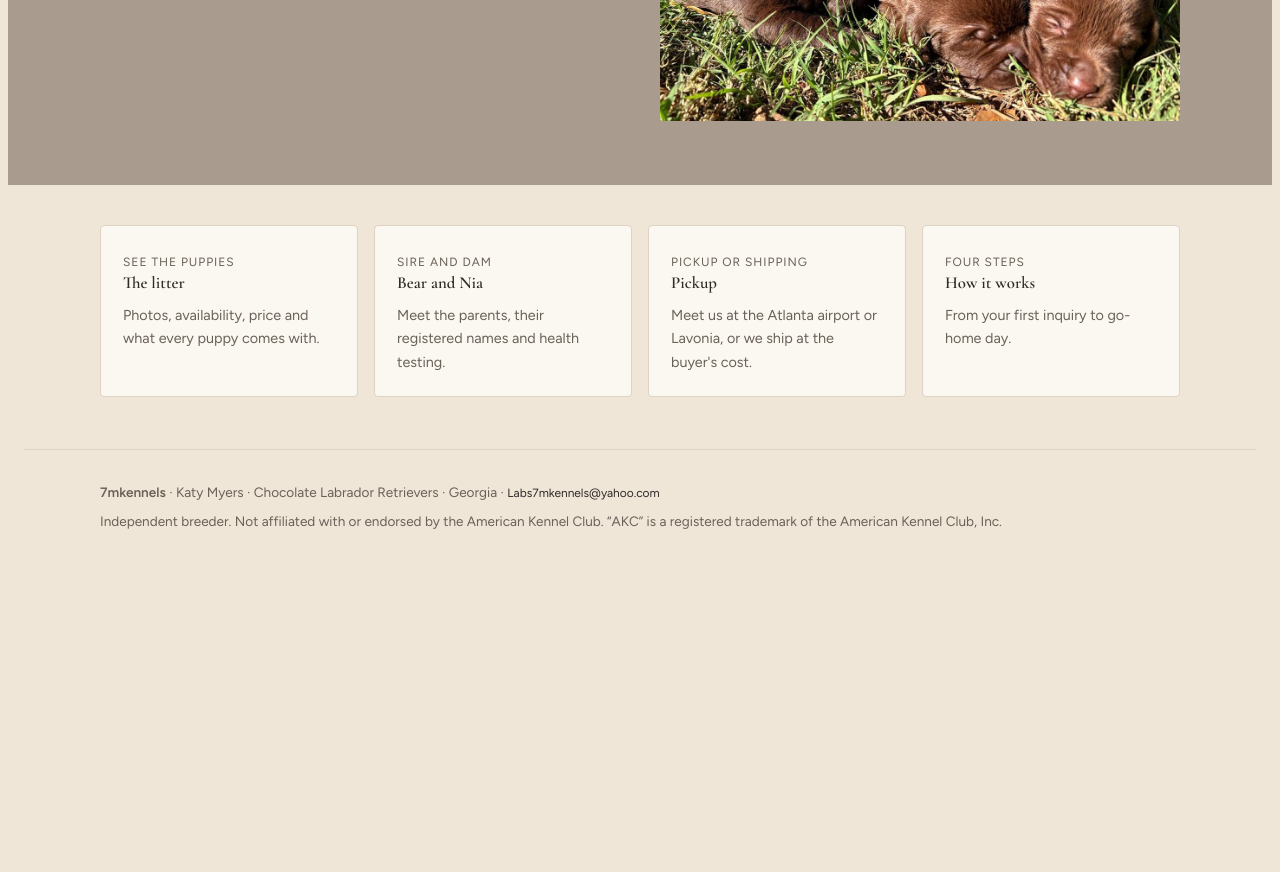
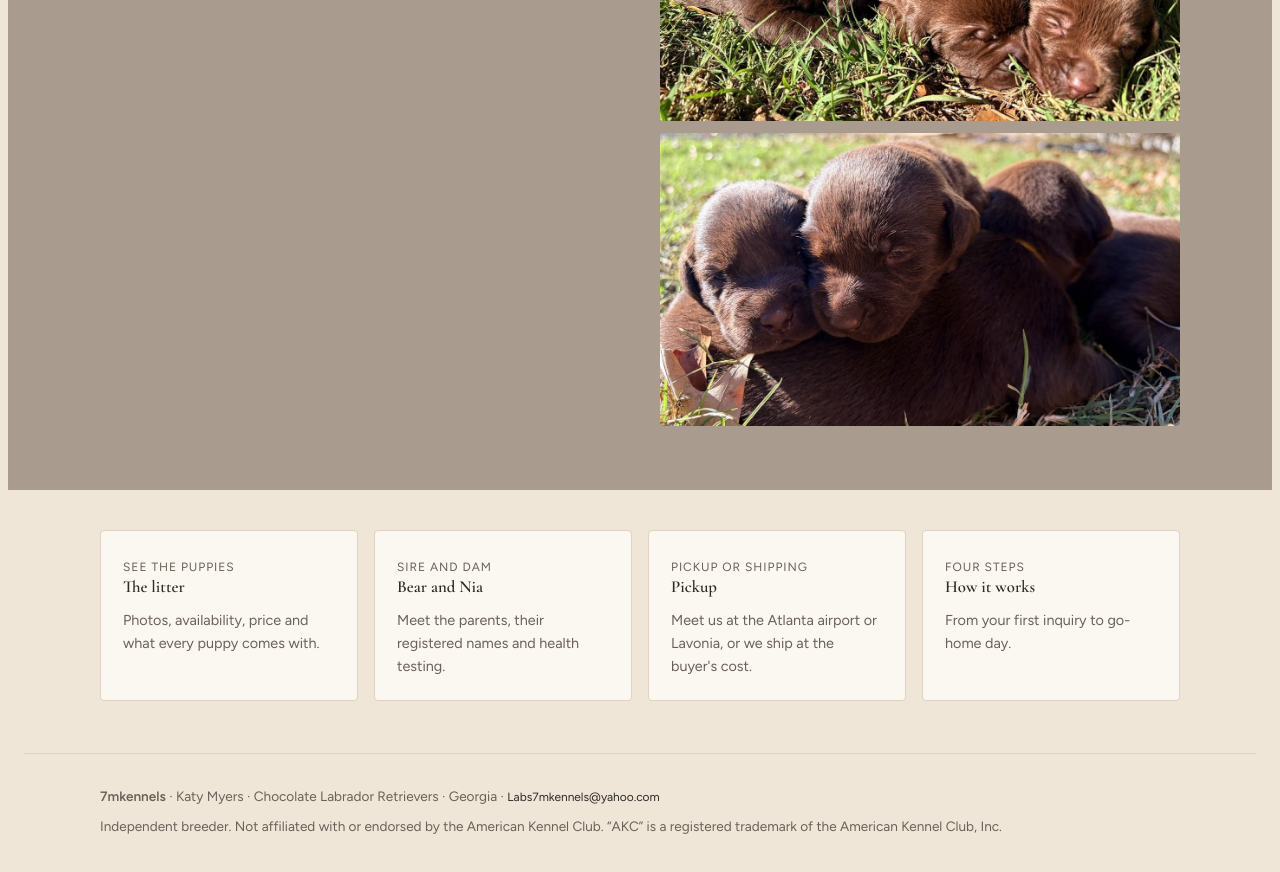
Before and after one commit to 7mkennels/website, a plain HTML site: page public/index.html in a window 1280 px wide. Shown: the part 2080-2952 px from the top of the page. Before the commit the page ends 2661 px from the top, so only its background shows below. Drawn offline with nearby package versions, Linux system fonts and the light colour scheme; a script that the page names is missing.

Commit message:
Home: girls' group shot under the boys'
Co-Authored-By: Claude Opus 5.5 <noreply@anthropic.com>

```diff
--- a/public/index.html
+++ b/public/index.html
@@ -78,6 +78,7 @@
       <li><img src="/images/about-yellow-puppy.jpg" alt="A yellow Lab puppy held in someone's arms" width="900" height="1200" loading="lazy"></li>
       <li class="wide-sm"><img src="/images/about-puppies-at-fence.jpg" alt="A chocolate Lab puppy and yellow Lab puppies peeking over the pen" width="2000" height="1125" loading="lazy"></li>
       <li class="wide"><img src="/images/about-boys-napping.jpg" alt="The four chocolate Lab boys from our current litter napping together in the grass" width="1200" height="675" loading="lazy"></li>
+      <li class="wide"><img src="/images/about-girls-napping.jpg" alt="The four chocolate Lab girls from our current litter napping together in the grass" width="1200" height="675" loading="lazy"></li>
     </ul>
   </div>
 </section>
```
Also changed, not shown: public/images/about-girls-napping.jpg (added).
